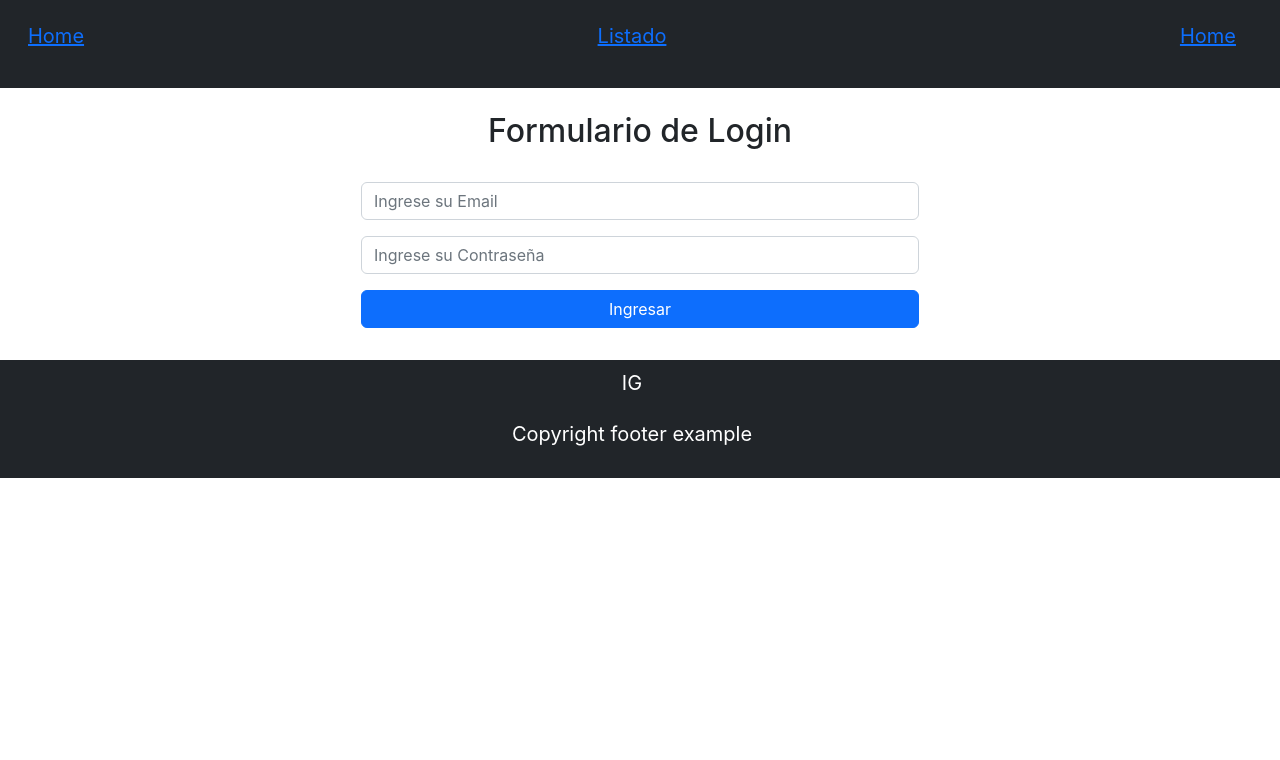
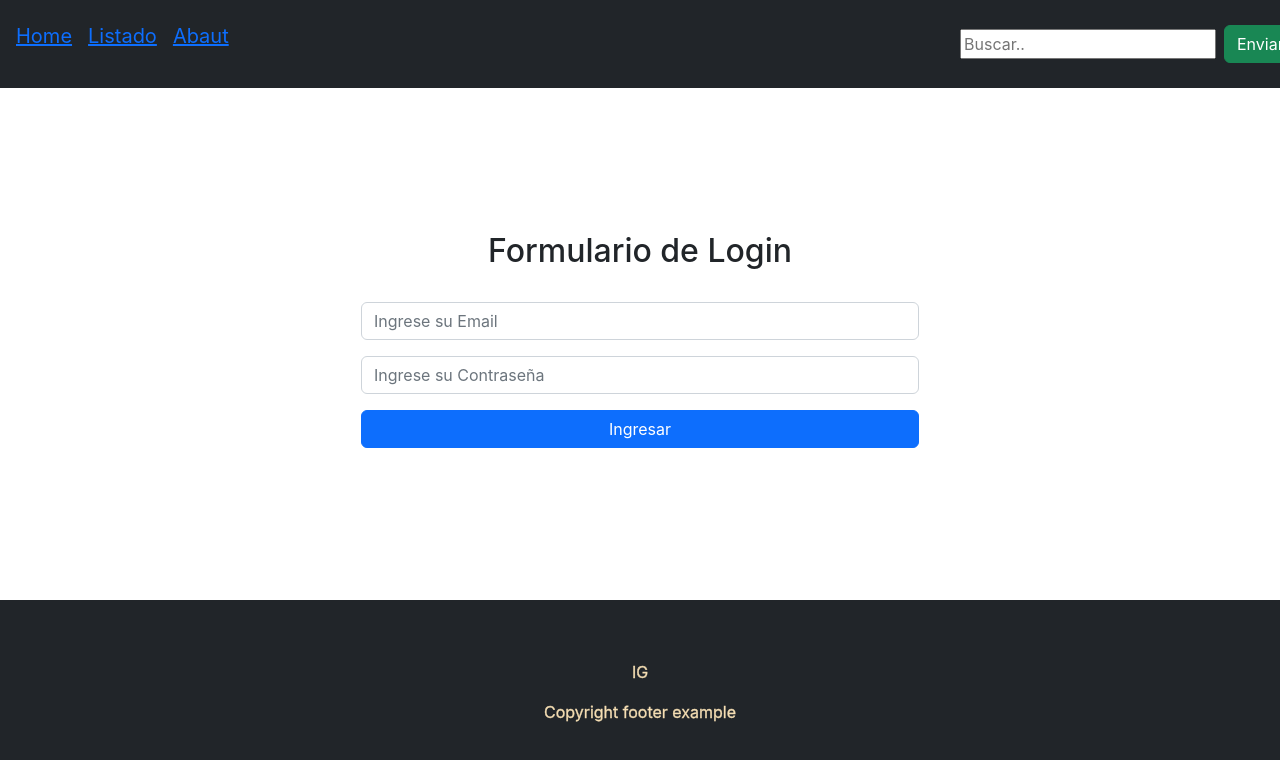
Before and after one commit to ROBERT-Gimenez/Ejercicios-practicas, a React (Create React App) app: page / in a window 1280 px wide. Shown: the top 760 px of the page. Built offline with nearby package versions, Linux system fonts and the light colour scheme.

Commit message:
searcher and detail view added

```diff
--- a/src/App.css
+++ b/src/App.css
@@ -1,10 +1,15 @@
-.App {
-  text-align: center;
+.App{
+  height: 100vh;
+  display: grid;
 }
-
-.App-logo {
-  height: 40vmin;
-  pointer-events: none;
+.footer{
+  display: flex;
+    flex-direction: column;
+    align-items: center;
+    justify-content: center;
+    background-color: #212529;
+    color: wheat;
+    -webkit-text-stroke: thin;
 }
 
 @media (prefers-reduced-motion: no-preference) {
@@ -23,16 +28,3 @@
   font-size: calc(10px + 2vmin);
   color: white;
 }
-
-.App-link {
-  color: #61dafb;
-}
-
-@keyframes App-logo-spin {
-  from {
-    transform: rotate(0deg);
-  }
-  to {
-    transform: rotate(360deg);
-  }
-}
--- a/src/App.js
+++ b/src/App.js
@@ -1,17 +1,19 @@
 import Login from './components/Login';
 import {Routes , Route} from 'react-router-dom'
 import Listado from './components/Listado';
+import Detalle from './components/Detalle';
 import Header from './components/Header';
 import Footer from './components/Footer';
-
+import './App.css'
 function App() {
   return (
     <div className="App">
       <Header/>
-      <div className='container mt-3'>
+      <div className='container mt-3' style={{height:"69%"}}>
       <Routes>
       <Route path="/" element={<Login/>}></Route>
       <Route path="/listado" element={<Listado/>}></Route>
+      <Route path="/detalle" element={<Detalle/>}></Route>
     </Routes>
     </div>
     <Footer/>
--- /dev/null
+++ b/src/components/Buscador.js
@@ -0,0 +1,19 @@
+import React from 'react'
+
+export default function Buscador() {
+
+    const handleBar = (e) => {
+        e.preventDefault()
+        const search = e.target.search.value
+        console.log(search)
+    }
+
+  return (
+    <>
+    <form onSubmit={handleBar} className='d-flex align-items-center'>
+        <input className='mb-0 mx-2' type="search" name="search" placeholder="Buscar.."/>
+        <button className='btn btn-success' type='submit'>Enviar</button>
+    </form>
+    </>
+  )
+}
--- /dev/null
+++ b/src/components/Detalle.js
@@ -0,0 +1,50 @@
+import {useEffect, useState} from 'react';
+import { Navigate } from 'react-router-dom'; //en react v6 para el redireccionamiento se usa el navigate y useNavigate
+import axios from 'axios';
+import swal from '@sweetalert/with-react'
+
+
+export default function Detalle() {
+    const [movie , setMovie] = useState(null);
+
+    let token = localStorage.getItem('token');
+
+    let query = new URLSearchParams(window.location.search);
+    let movieId = query.get('movieId');
+
+    console.log(movieId);
+
+    useEffect(() => {
+        const endpoint = `https://api.themoviedb.org/3/movie/${movieId}?api_key=d6c22a610db913393d63611f4566f0a1&language=es-ES`;
+        axios.get(endpoint)
+        .then(response => {
+            const apiData = response.data;
+            setMovie(apiData)
+            console.log(apiData)
+        }).catch(err => {swal(<h3>hubo un error , vuelve a intenrlo mas tarde</h3>)})
+    } , [movieId])
+  return (
+      <>
+        {!token && <Navigate to="/" /> }
+        {!movie && <p>cargando...</p>}
+        {movie && (
+            <>
+            <h2>Titulo:  <em>{movie.title}</em></h2>
+            <div className='row'>
+            <div className='col-4'>
+                <img alt='movie poster'  src={`https://image.tmdb.org/t/p/w500/${movie.poster_path}`} className="card-img-top" />
+            </div>
+            <div className='col-8'>
+                <h5>Fecha de Estreno: <strong><em>{movie.release_date}</em></strong></h5>
+                <h5>historia:</h5>
+                    <p>{movie.overview}</p>
+                <h5>Genero:</h5>
+                <ul>
+                    { movie.genres.map(genre => <li key={genre.id}>{genre.name}</li>) }
+                </ul>
+            </div>
+            </div>
+        </>)}
+    </>
+  )
+}
--- a/src/components/Footer.js
+++ b/src/components/Footer.js
@@ -3,7 +3,7 @@ import React from 'react'
 export default function Footer() {
 
   return (
-    <footer className='flex-md-column justify-content-center navbar navbar-expand-lg navbar-dark bg-dark' style={{width:"100%"}}>
+    <footer className='footer'>
         <nav className='d-flex align-items-center' >
             <ul className='list-unstyled'>
                 <li><a className='navbar-brand' href='http://instagram.com' rel="noopener noreferrer">IG</a></li>
--- a/src/components/Header.js
+++ b/src/components/Header.js
@@ -1,15 +1,17 @@
-import React from 'react'
-import {Link} from 'react-router-dom'
+import React from 'react';
+import {Link} from 'react-router-dom';
+import Buscador from './Buscador';
 
 export default function Header() {
   return (
     <header>
-        <nav className='navbar navbar-expand-lg bg-light p-3 navbar-dark bg-dark' >
-            <ul className='list-unstyled container-fluid'>
+        <nav className='navbar navbar-expand-lg bg-light p-3 navbar-dark bg-dark d-flex align-items-center' >
+            <ul className='list-unstyled d-flex col-9'>
                 <li className='navbar-brand'><Link to="/">Home</Link></li>
                 <li className='navbar-brand'><Link to="/listado">Listado</Link></li>
-                <li className='navbar-brand'><Link to="/listado">Home</Link></li>
+                <li className='navbar-brand'><Link to="/listado">Abaut</Link></li>
             </ul>
+        <Buscador/>
         </nav>
     </header>
   )
--- a/src/components/Listado.js
+++ b/src/components/Listado.js
@@ -1,31 +1,31 @@
 import {useEffect, useState} from 'react';
-import { useNavigate , Link , Navigate } from 'react-router-dom'; //en react v6 para el redireccionamiento se usa el navigate y useNavigate
+import {Link , Navigate } from 'react-router-dom'; //en react v6 para el redireccionamiento se usa el navigate y useNavigate
 import axios from 'axios';
 import swal from '@sweetalert/with-react'
 
 
 function Listado() {
-    const token = localStorage.getItem('token');
-    const history = useNavigate();
     const [moviesList , setMovies] = useState([]);
 
-  /*Una manera de redireccionar
+    const token = localStorage.getItem('token');
+
+    //Una manera de redireccionar
+    /* const history = useNavigate();
     useEffect(() => {
         if(token == null){
         history("/");
         }
-    } , []) */
+    } , [])  */
 
 
     useEffect(() => {
-        const endpoint = 'https://api.themoviedb.org/3/discover/movie?api_key=d6c22a610db913393d63611f4566f0a1&language=en-ES&sort_by=popularity.desc&include_adult=false&include_video=false&page=1&with_watch_monetization_types=flatrate';
+        const endpoint = 'https://api.themoviedb.org/3/discover/movie?api_key=d6c22a610db913393d63611f4566f0a1&language=es-ES&sort_by=popularity.desc&include_adult=false&include_video=false&page=1&with_watch_monetization_types=flatrate';
         axios.get(endpoint)
         .then(response => {
             const apiData = response.data;
             setMovies(apiData.results)
-            console.log(moviesList)
         }).catch(err => {swal(<h3>hubo un error , vuelve a intenrlo mas tarde</h3>)})
-    } , [])
+    } , [moviesList])
 
   return (
     <>
@@ -33,13 +33,13 @@ function Listado() {
     <div className='row'>
     {moviesList.map((movie,inx) => {
         return (
-            <div key={inx} className='col-3' style={{border:'1px solid red'}}>
-            <div className="card" style={{width: "18rem"}}>
-                <img src={`https://image.tmdb.org/t/p/w500/${movie.poster_path}`} className="card-img-top" />
+            <div key={inx} className='p-1 mx-auto ' style={{width:"18rem"}}>
+            <div className="card" style={{width: "18rem" ,height: "100%"}}>
+                <img alt='movie poster' src={`https://image.tmdb.org/t/p/w500/${movie.poster_path}`} className="card-img-top" />
                 <div className="card-body">
-                    <h5 className="card-title">{movie.title}</h5>
-                    <p className="card-text">{movie.overview.substring(0 , 100)}</p>
-                <Link to="/" className="btn btn-primary">View Detail</Link>
+                    <h5 className="card-title">{movie.title.substring(0 , 16)}..</h5>
+                    <p className="card-text">{movie.overview.substring(0 , 90)}..</p>
+                <Link to={`/detalle?movieId=${movie.id}`} className="btn btn-primary">View Detail</Link>
                 </div>
             </div>
             </div>
--- a/src/components/Login.js
+++ b/src/components/Login.js
@@ -12,7 +12,7 @@ export default function Login() {
         const email = e.target.email.value;
         const password = e.target.password.value;
 
-        const regexEmail = /^(([^<>()\[\]\\.,;:\s@"]+(\.[^<>()\[\]\\.,;:\s@"]+)*)|(".+"))@((\[[0-9]{1,3}\.[0-9]{1,3}\.[0-9]{1,3}\.[0-9]{1,3}])|(([a-zA-Z\-0-9]+\.)+[a-zA-Z]{2,}))$/;
+        const regexEmail =/^(([^<>()\]\\.,;:\s@"]+(\.[^<>()\]\\.,;:\s@"]+)*)|(".+"))@((\[[0-9]{1,3}\.[0-9]{1,3}\.[0-9]{1,3}\.[0-9]{1,3}])|(([a-zA-Z\-0-9]+\.)+[a-zA-Z]{2,}))$/;
 
         if(email === "" || password === ""){
             swal(<h2>Los campos no pueden estart vacios</h2>)
@@ -37,7 +37,7 @@ export default function Login() {
 
     }
   return (
-    <div className='d-flex justify-content-center align-items-center flex-column mb-3'>
+    <div className='d-flex justify-content-center align-items-center flex-column mb-3' >
         <h2 className='mb-auto p-2'>Formulario de Login</h2>
         <br/>
         <form className='row g-3 col-md-6 ' onSubmit={handleSubmit}>
```
